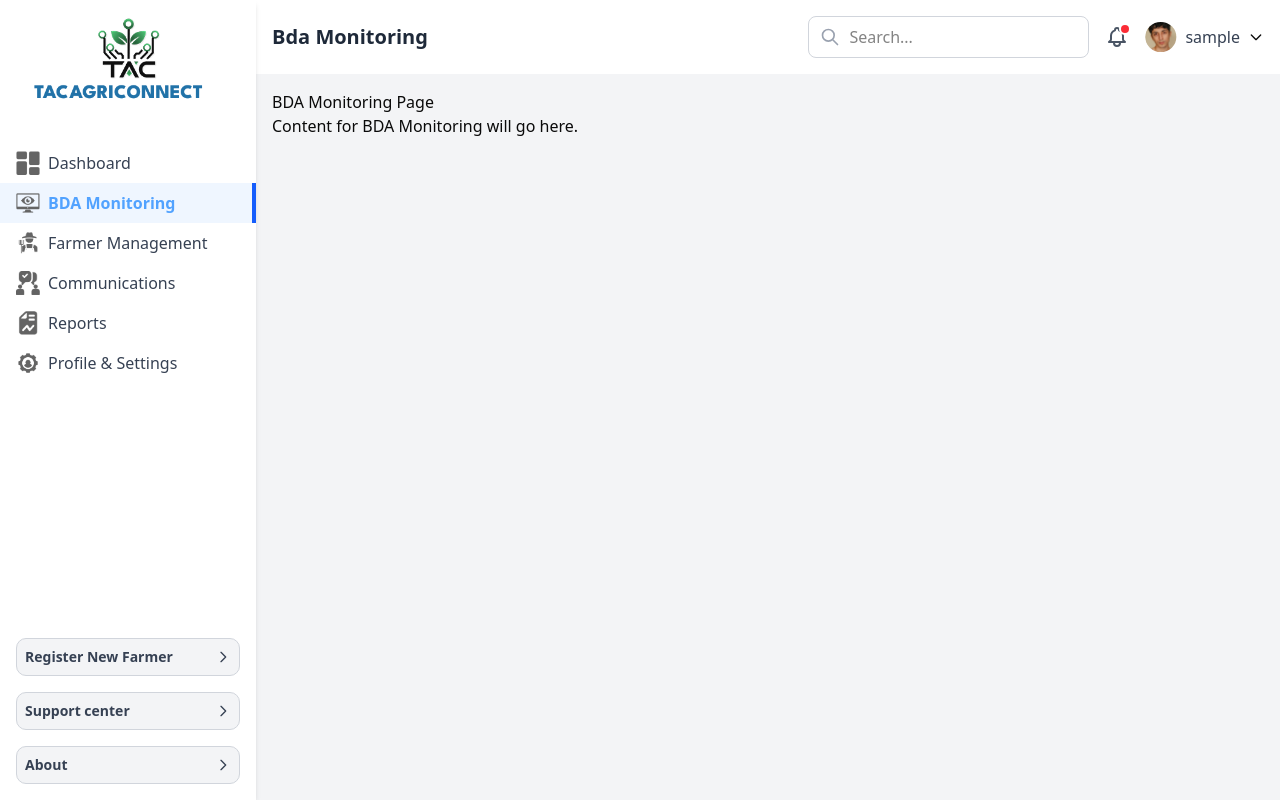
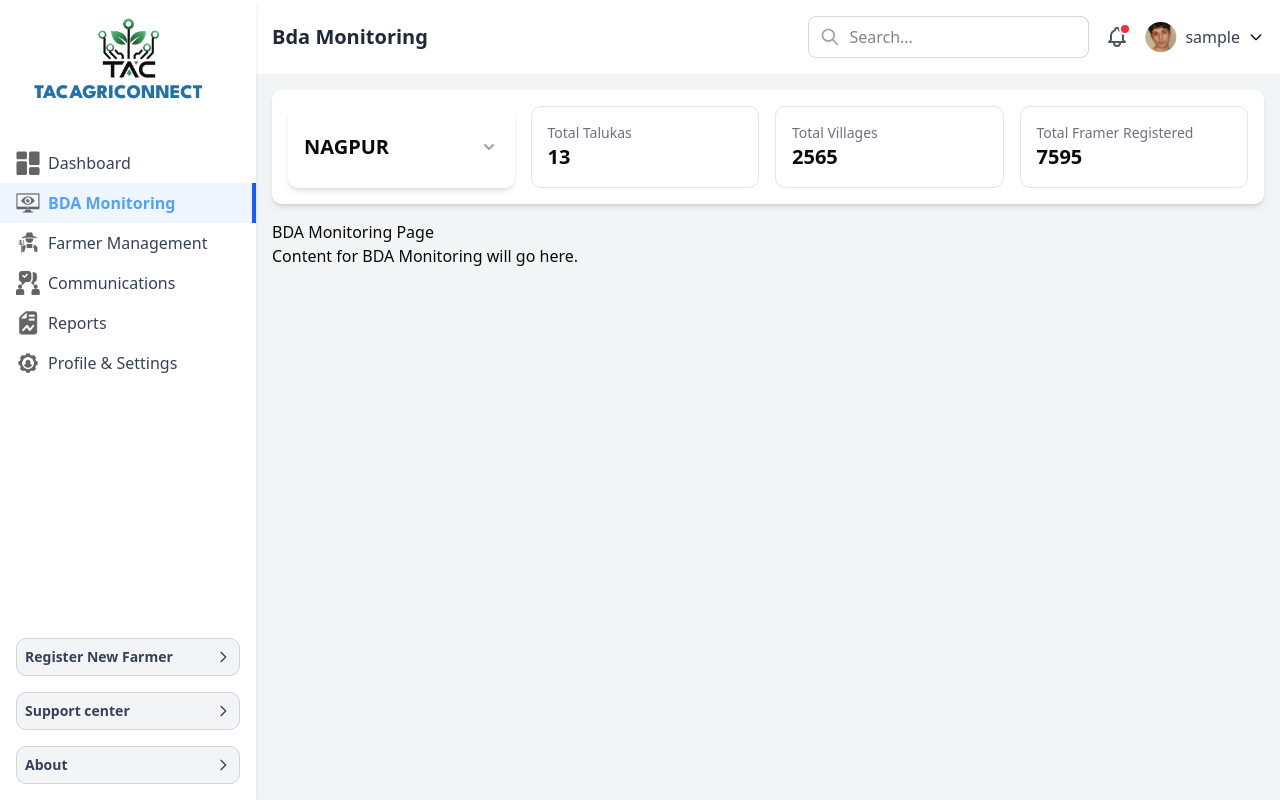
Before and after one commit to Technology-Agriculture-Creater/TAC-Admin-Panel, a Next.js app in the folder client/: page /bda-monitoring in a window 1280 px wide. Built offline with nearby package versions, Linux system fonts and the light colour scheme; sample sign-in values are in the browser's storage.

Commit message:
feat(bda-monitoring): add Header component to monitoring page
Include Header component in the BDA monitoring page layout to maintain consistent navigation across the application

```diff
--- a/client/src/app/bda-monitoring/page.tsx
+++ b/client/src/app/bda-monitoring/page.tsx
@@ -1,8 +1,10 @@
-import React from 'react';
+import React from "react";
+import Header from "./components/Header";
 
 const BDAMonitoringPage = () => {
   return (
     <div>
+      <Header />
       <h1>BDA Monitoring Page</h1>
       <p>Content for BDA Monitoring will go here.</p>
     </div>
```
